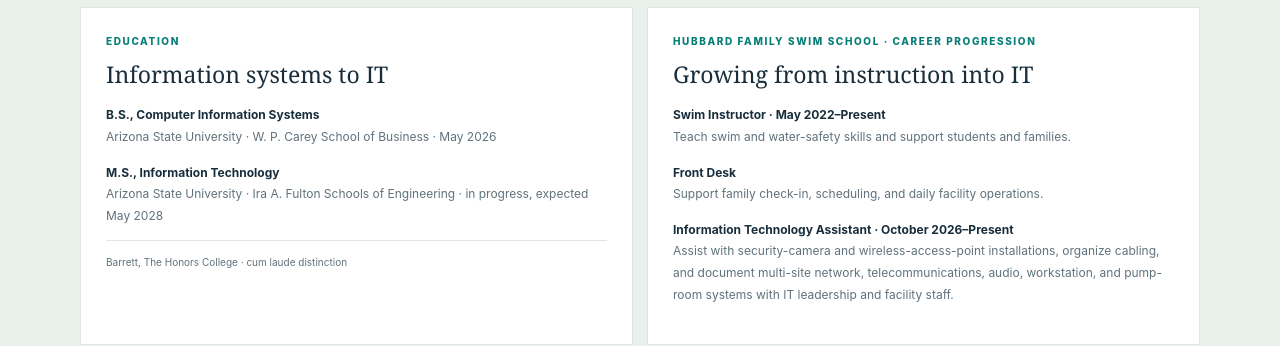
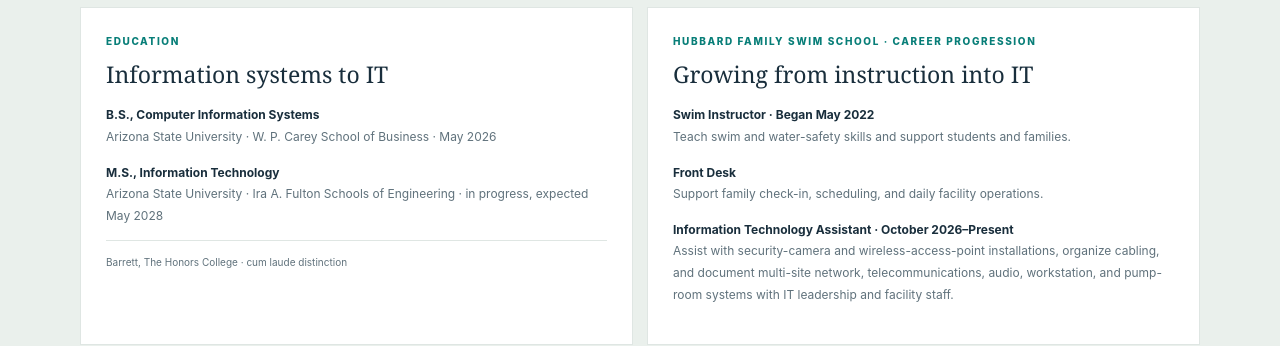
Before and after one commit to davidnserrano2-cmd/davidnserrano2-cmd.github.io, a Jekyll site: the page built from index.html, in a window 1280 px wide and 900 px high, scrolled down 1207 px. Shown: the part 153-499 px from the top of the window. Built offline with Jekyll 4.4.1, drawn with Linux system fonts in a browser that asks for light colours.

Commit message:
Clarify Hubbard role progression

```diff
--- a/index.html
+++ b/index.html
@@ -25,7 +25,7 @@
     <div class="section-heading"><div><p class="eyebrow">BACKGROUND / EDUCATION / EXPERIENCE</p><h2>Systems thinking grounded in hands-on work.</h2></div><p class="section-intro">My background combines formal information-systems education, a demonstrated embedded-systems thesis, customer-facing operations, and years of building and troubleshooting hardware.</p></div>
     <div class="profile-grid">
       <article class="profile-card"><p class="eyebrow">EDUCATION</p><h3>Information systems to IT</h3><p><strong>B.S., Computer Information Systems</strong><br>Arizona State University · W. P. Carey School of Business · May 2026</p><p><strong>M.S., Information Technology</strong><br>Arizona State University · Ira A. Fulton Schools of Engineering · in progress, expected May 2028</p><p class="profile-note">Barrett, The Honors College · cum laude distinction</p></article>
-      <article class="profile-card"><p class="eyebrow">HUBBARD FAMILY SWIM SCHOOL · CAREER PROGRESSION</p><h3>Growing from instruction into IT</h3><div class="experience-step"><p><strong>Swim Instructor · May 2022–Present</strong><br>Teach swim and water-safety skills and support students and families.</p></div><div class="experience-step"><p><strong>Front Desk</strong><br>Support family check-in, scheduling, and daily facility operations.</p></div><div class="experience-step"><p><strong>Information Technology Assistant · October 2026–Present</strong><br>Assist with security-camera and wireless-access-point installations, organize cabling, and document multi-site network, telecommunications, audio, workstation, and pump-room systems with IT leadership and facility staff.</p></div></article>
+      <article class="profile-card"><p class="eyebrow">HUBBARD FAMILY SWIM SCHOOL · CAREER PROGRESSION</p><h3>Growing from instruction into IT</h3><div class="experience-step"><p><strong>Swim Instructor · Began May 2022</strong><br>Teach swim and water-safety skills and support students and families.</p></div><div class="experience-step"><p><strong>Front Desk</strong><br>Support family check-in, scheduling, and daily facility operations.</p></div><div class="experience-step"><p><strong>Information Technology Assistant · October 2026–Present</strong><br>Assist with security-camera and wireless-access-point installations, organize cabling, and document multi-site network, telecommunications, audio, workstation, and pump-room systems with IT leadership and facility staff.</p></div></article>
       <article class="profile-card profile-span"><p class="eyebrow">TECHNICAL PRACTICE</p><h3>Build, integrate, troubleshoot, document</h3><p>Designed and demonstrated a functioning RFID-and-keypad honors-thesis prototype; built four custom 3D printers; and assembled and troubleshot PCs and workstations. I have also co-authored research on privacy regulation and technology-firm governance, risk, and compliance, published at AMCIS 2026 TREOs (Paper 103).</p>
         <div class="skill-tags" aria-label="Skills from résumé"><span>Python</span><span>SQL</span><span>Relational database concepts</span><span>Arduino</span><span>Raspberry Pi</span><span>System integration</span><span>Hardware/software troubleshooting</span><span>PostgreSQL</span><span>SQL Server</span><span>Excel</span><span>CAD</span></div>
         <p class="profile-note">Security+ SY0-701 preparation is in progress; I have not represented it as a certification.</p>
```
